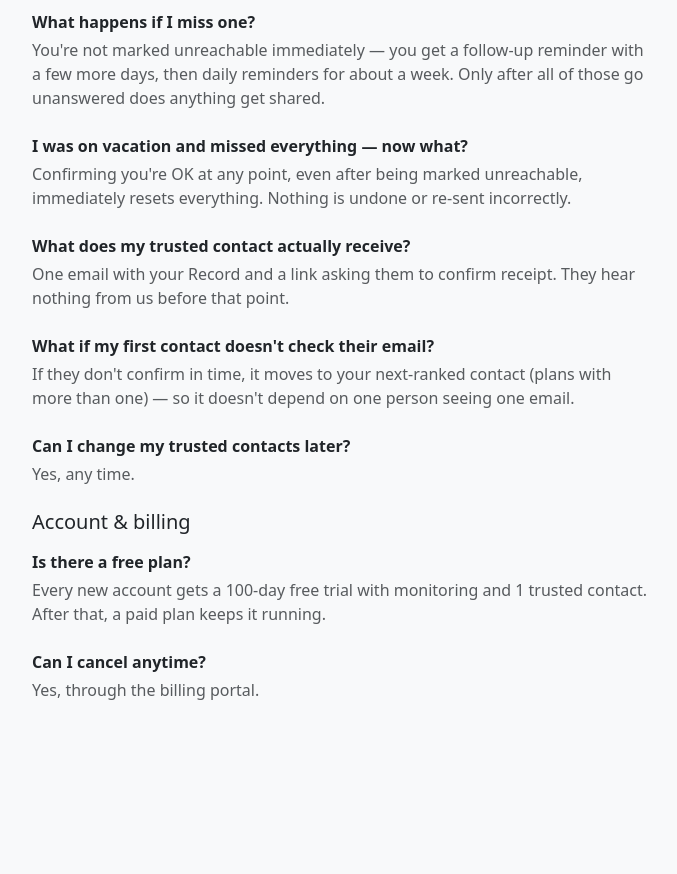
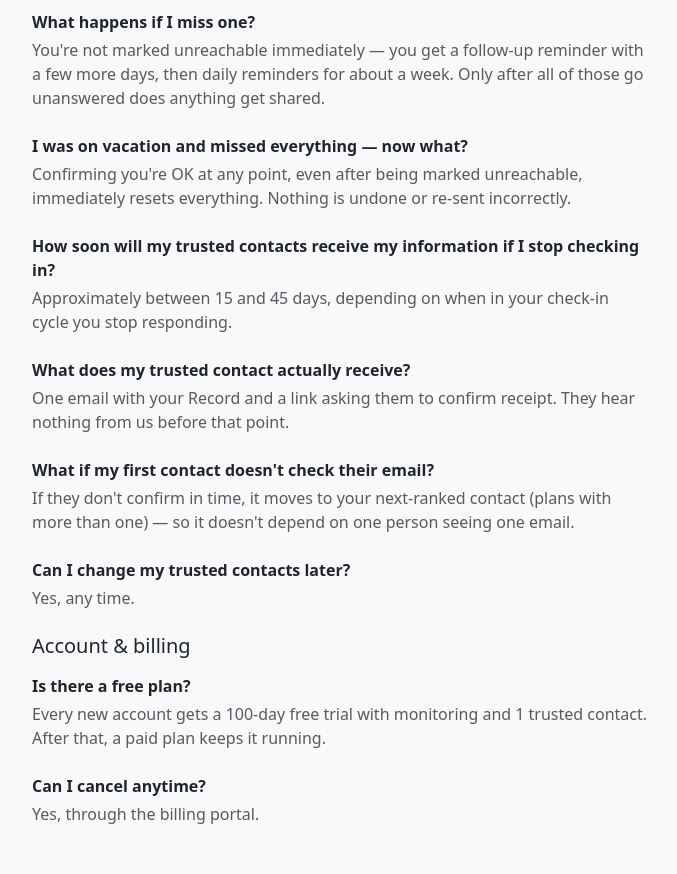
Before and after one commit to naneri/lastwillapp, a Laravel app: page /faq in a window 1280 px wide. Shown: the part 724-1598 px from the top of the page, without its empty margins (300-977 px from the left). Before the commit the page ends 1424 px from the top, so only its background shows below. Run offline with Laravel 12, Linux system fonts and the light colour scheme.

Commit message:
Add a disappearance-timing question to the FAQ
Answers how soon trusted contacts receive a disclosure after someone
stops checking in: ~15-45 days, depending on where in the check-in
cycle they stop responding (the cycle itself always takes 47 days
from the last confirmation, but when within it someone actually goes
quiet varies).

Co-Authored-By: Claude Sonnet 5 <noreply@anthropic.com>

```diff
--- a/resources/views/faq.blade.php
+++ b/resources/views/faq.blade.php
@@ -82,6 +82,14 @@
             </div>
 
             <div class="mb-4">
+                <p class="fw-bold mb-1">How soon will my trusted contacts receive my information if I stop checking in?</p>
+                <p class="text-muted">
+                    Approximately between 15 and 45 days, depending on
+                    when in your check-in cycle you stop responding.
+                </p>
+            </div>
+
+            <div class="mb-4">
                 <p class="fw-bold mb-1">What does my trusted contact actually receive?</p>
                 <p class="text-muted">
                     One email with your Record and a link asking them to
```
